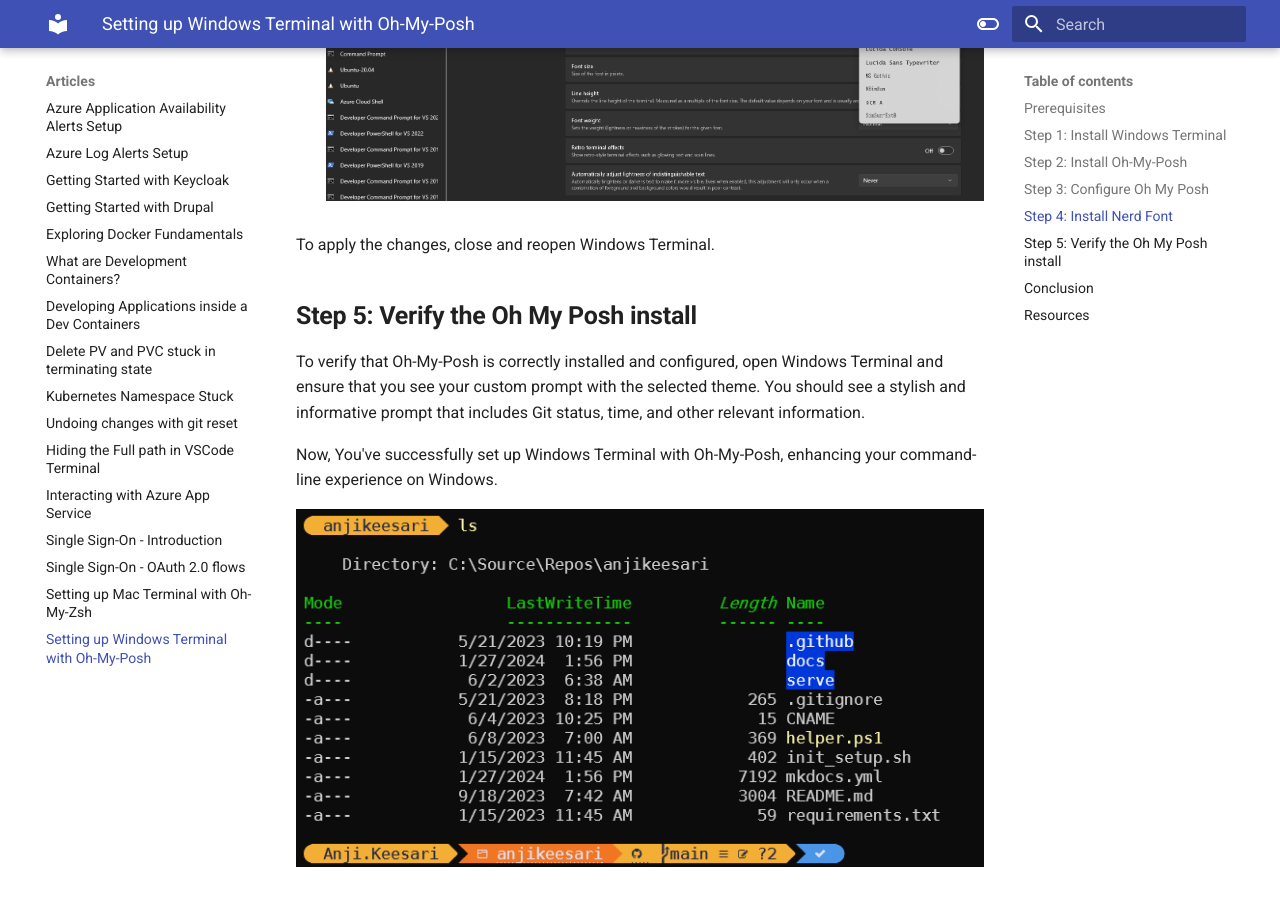
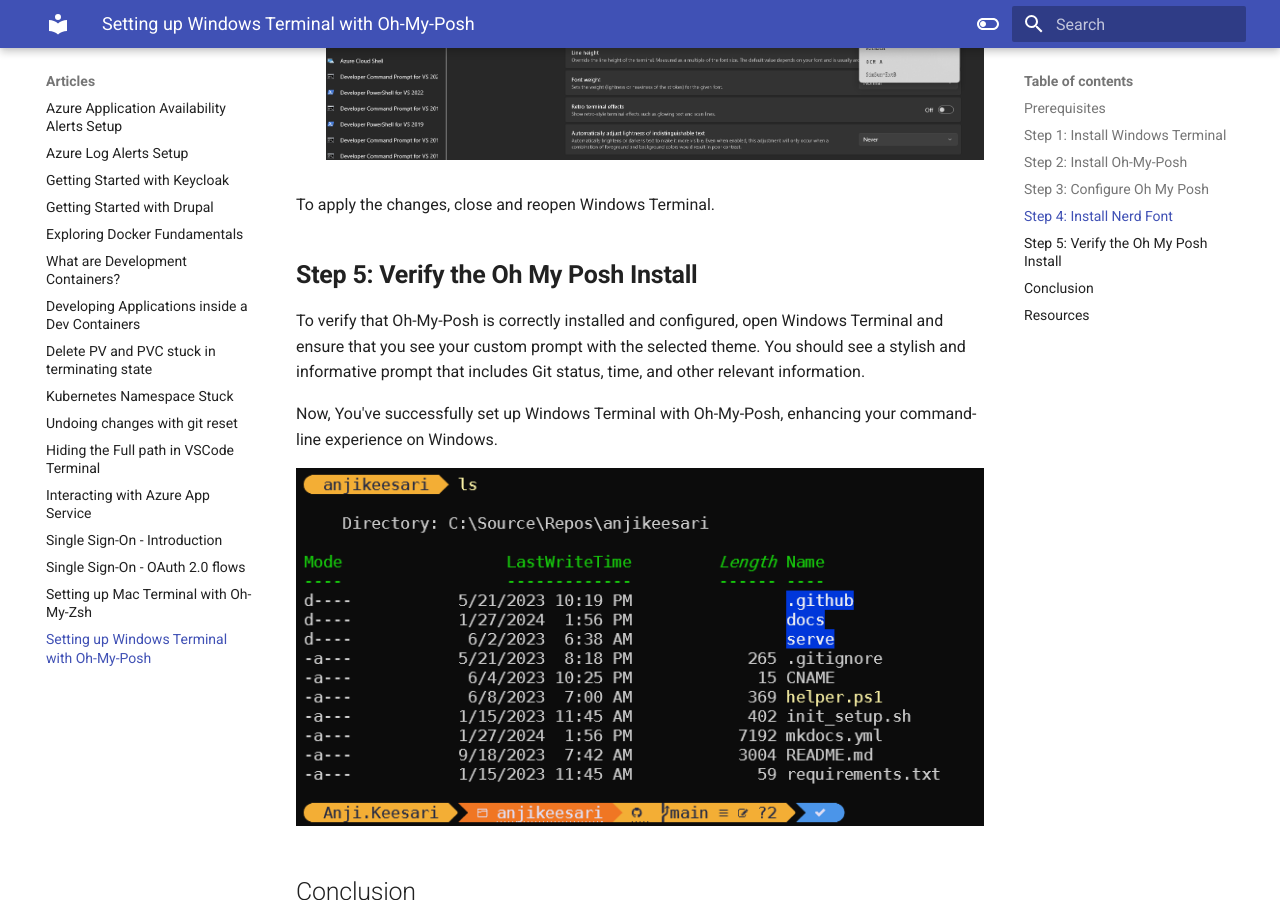
Before and after one commit to akeesari/anjikeesari, an MkDocs documentation site: the page built from docs/articles/windows-terminal-setup.md, in a window 1280 px wide and 900 px high, scrolled down 3464 px. Built offline with MkDocs 1.6.1 and Material for MkDocs 9.7.7, drawn with Linux system fonts in a browser that asks for light colours.

Commit message:
quick review

```diff
--- a/docs/articles/windows-terminal-setup.md
+++ b/docs/articles/windows-terminal-setup.md
@@ -87,7 +86,7 @@
 
 To apply the changes, close and reopen Windows Terminal.
 
-## **Step 5: Verify the Oh My Posh install**
+## **Step 5: Verify the Oh My Posh Install**
 
 To verify that Oh-My-Posh is correctly installed and configured, open Windows Terminal and ensure that you see your custom prompt with the selected theme. You should see a stylish and informative prompt that includes Git status, time, and other relevant information.
 
```
Also changed, not shown: other parts of docs/articles/windows-terminal-setup.md (+1 -2 lines).
